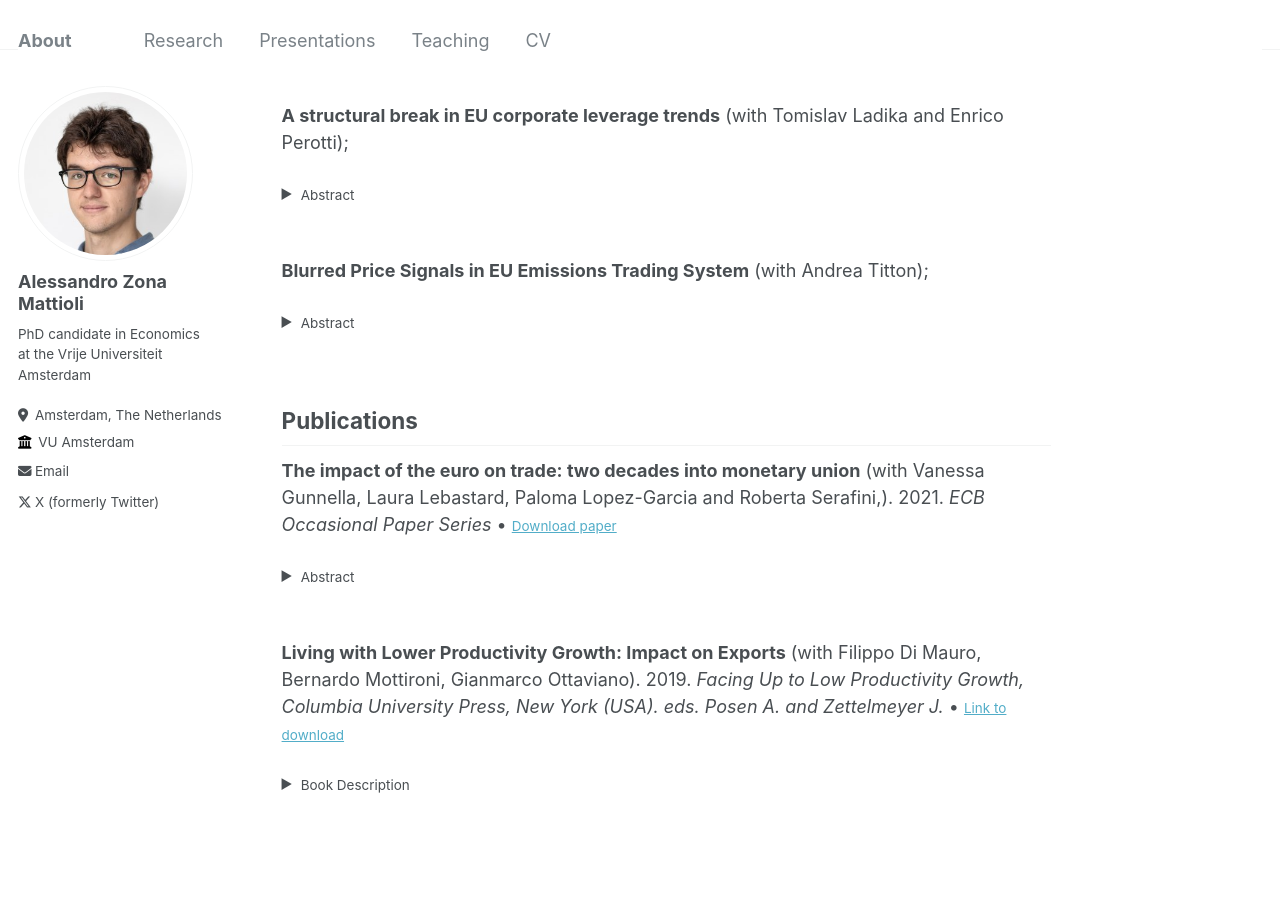
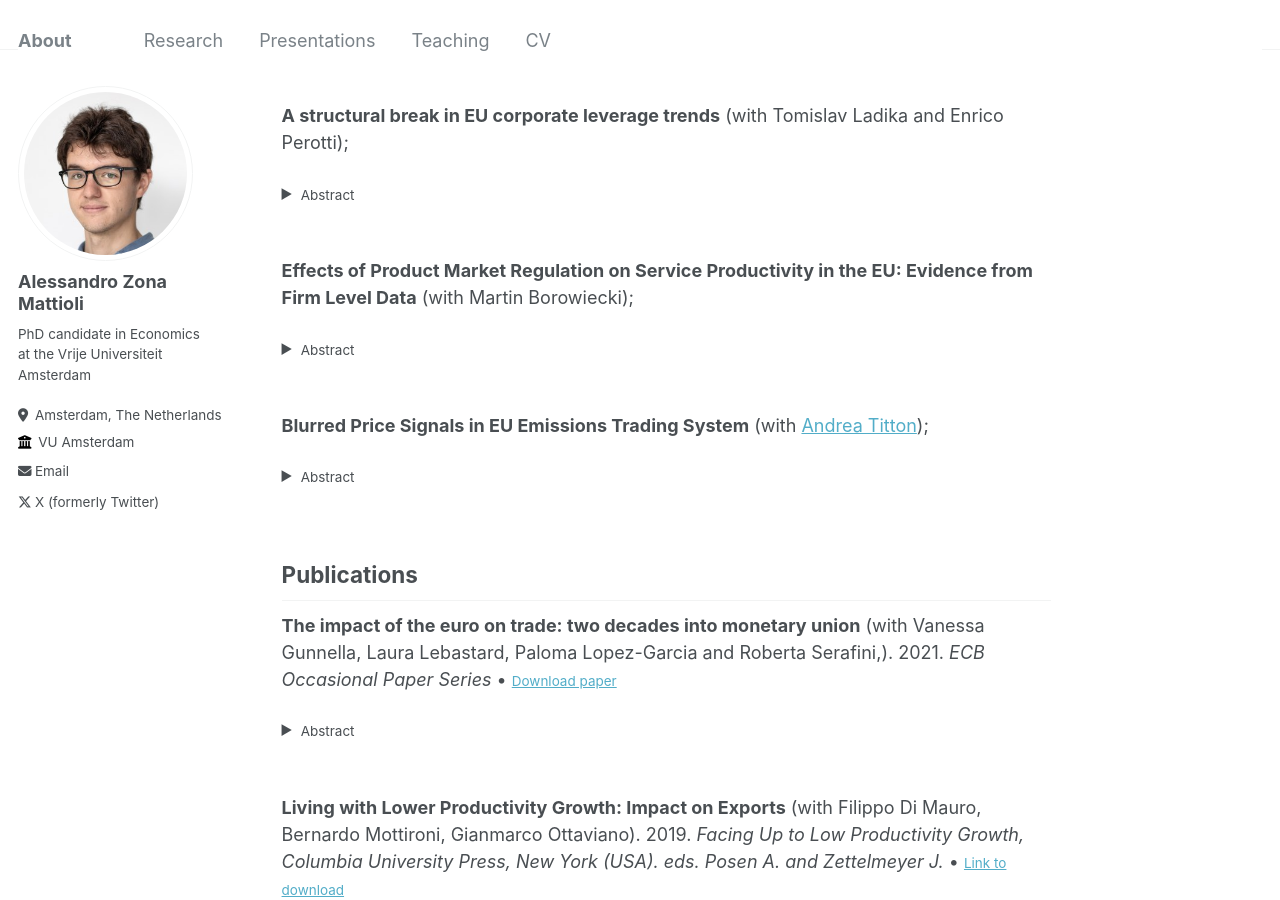
Before and after one commit to zmale/alessandrozonamattioli.github.io, a Jekyll site: the page built from _pages/research.md, in a window 1280 px wide and 900 px high, scrolled down 303 px. Built offline with Jekyll 4.4.1, drawn with Linux system fonts in a browser that asks for light colours.

Commit message:
Update research.md
Include OECD paper

```diff
--- a/_pages/research.md
+++ b/_pages/research.md
@@ -27,7 +27,17 @@ Contrary to widespread concerns about rising indebtedness, we show that corporat
   </small>
 </details><br>
 
-**Blurred Price Signals in EU Emissions Trading System** (with Andrea Titton);
+**Effects of Product Market Regulation on Service Productivity in the EU: Evidence from Firm Level Data** (with Martin Borowiecki);
+<details>
+  <summary>
+    <small>Abstract</small>
+  </summary>
+  <small>
+The paper investigates the extent to which regulatory stringency reduces productivity in services sectors across EU countries. To this end, we analyse the effects of sectoral product market regulation (PMR) on firm-level productivity growth and within-sector labour reallocation across EU countries and service sectors for the years 2000 to 2021. Using productivity shocks to US parent companies of EU subsidiaries as an instrument for productivity-enhancing technology shocks in Europe, we show that more stringent PMR are associated with lower firm-level productivity growth as well as lower within-sector labour reallocation. As for firm-level productivity, the effect of productivity shocks to US parents on productivity growth of their EU subsidiaries is weaker in countries and sectors with higher PMR. As for productivity-enhancing within-sector reallocation, employment growth of more productive firms is weaker in countries and sectors with higher PMR. The findings point to productivity benefits of pro-competition reforms to enhance the ability of EU firms to absorb productivity enhancing technological shocks or new managerial practices.
+  </small>
+</details><br>
+
+**Blurred Price Signals in EU Emissions Trading System** (with [Andrea Titton](https://www.andreatitton.com/));
 <details>
   <summary>
     <small>Abstract</small>
```
